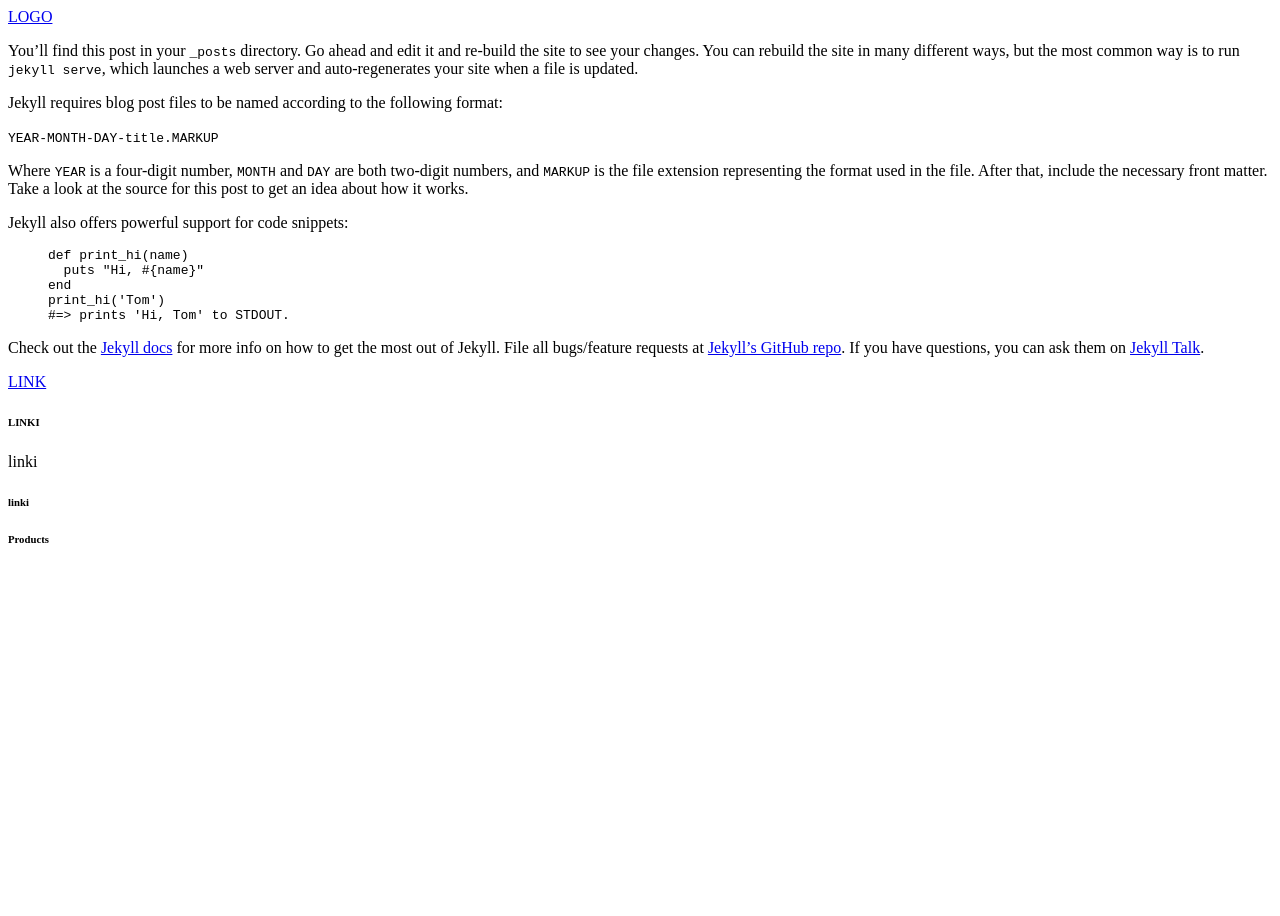
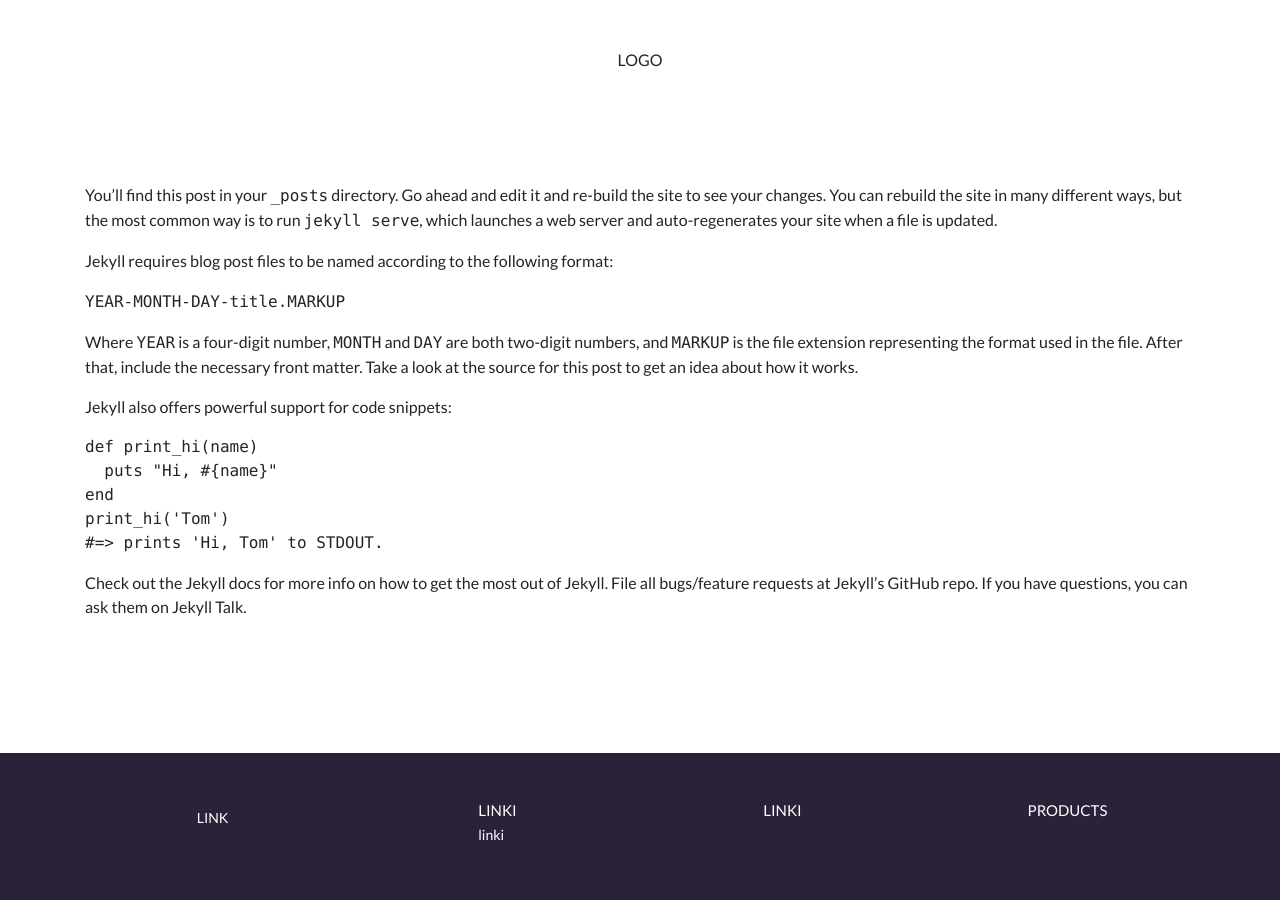
Before and after one commit to andrzelika1101/test-siteleaf, a Jekyll site: the page built from _posts/2022-05-30-welcome-to-jekyll.markdown, in a window 1280 px wide. Built offline with Jekyll 4.4.1, drawn with Linux system fonts in a browser that asks for light colours.

Commit message:
Updated _config.yml

```diff
--- a/_includes/head.html
+++ b/_includes/head.html
@@ -5,5 +5,5 @@
   <meta name="description" content="{{ site.description }}">
   <meta name="viewport" content="width=device-width, initial-scale=1">
   <link href="https://fonts.googleapis.com/css2?family=Lato&display=swap" rel="stylesheet">
-  <link rel="stylesheet" href="assets/css/styles.css">
+  <link rel="stylesheet" href="{{ site.baseurl }}assets/css/styles.css">
 </head>
```
